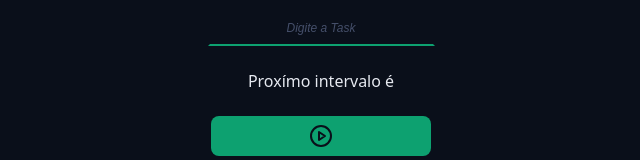
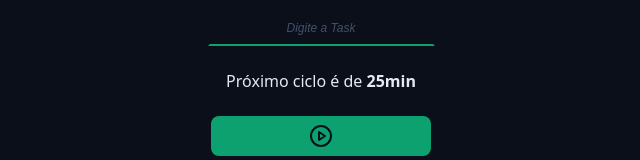
Before and after one commit to JoaovBenjamin/WorkCycle, a React (Vite) app: page / in a window 1280 px wide. Shown: the part 547-707 px from the top of the page, without its empty margins (319-959 px from the left). Built offline with nearby package versions, Linux system fonts and the light colour scheme.

Commit message:
Tips para mensagem de task

```diff
--- a/src/components/FormMain/index.tsx
+++ b/src/components/FormMain/index.tsx
@@ -8,6 +8,7 @@
 import Cycles from "../Cycles";
 import DefaultButton from "../DefaultButton";
 import Input from "../Input";
+import { Tips } from "../Tips";
 
 
 
@@ -63,7 +64,7 @@
            />
           </div>
           <div className='formRow'>
-            <p>Proxímo intervalo é </p>
+            <Tips/>
           </div>
           {state.currentCycle > 0 && (
               <div className='formRow'>
--- /dev/null
+++ b/src/components/Tips/index.tsx
@@ -0,0 +1,36 @@
+import { useTaskContext } from '../../contexts/TaskContext/useTaskContext';
+import getNextCycle from '../../utils/getNextCycle';
+import getNextCycleType from '../../utils/getNextCycleType';
+
+
+export function Tips() {
+  const { state } = useTaskContext();
+  const nextCycle = getNextCycle(state.currentCycle);
+  const nextCyleType = getNextCycleType(nextCycle);
+
+  // Tips
+  const tipsForWhenActiveTask = {
+    focus: <span>Foque por {state.config.focus}min</span>,
+    shortBreak: <span>Descanse por {state.config.shortBreak}min</span>,
+    longBreak: <span>Descanso longo</span>,
+  };
+
+  const tipsForNoActiveTask = {
+    focus: (
+      <span>
+        Próximo ciclo é de <b>{state.config.focus}min</b>
+      </span>
+    ),
+    shortBreak: (
+      <span>Próximo descaso é de {state.config.shortBreak}min</span>
+    ),
+    longBreak: <span>Próximo descanso será longo</span>,
+  };
+
+  return (
+    <>
+      {!!state.activeTask && tipsForWhenActiveTask[state.activeTask.type]}
+      {!state.activeTask && tipsForNoActiveTask[nextCyleType]}
+    </>
+  );
+}
```
